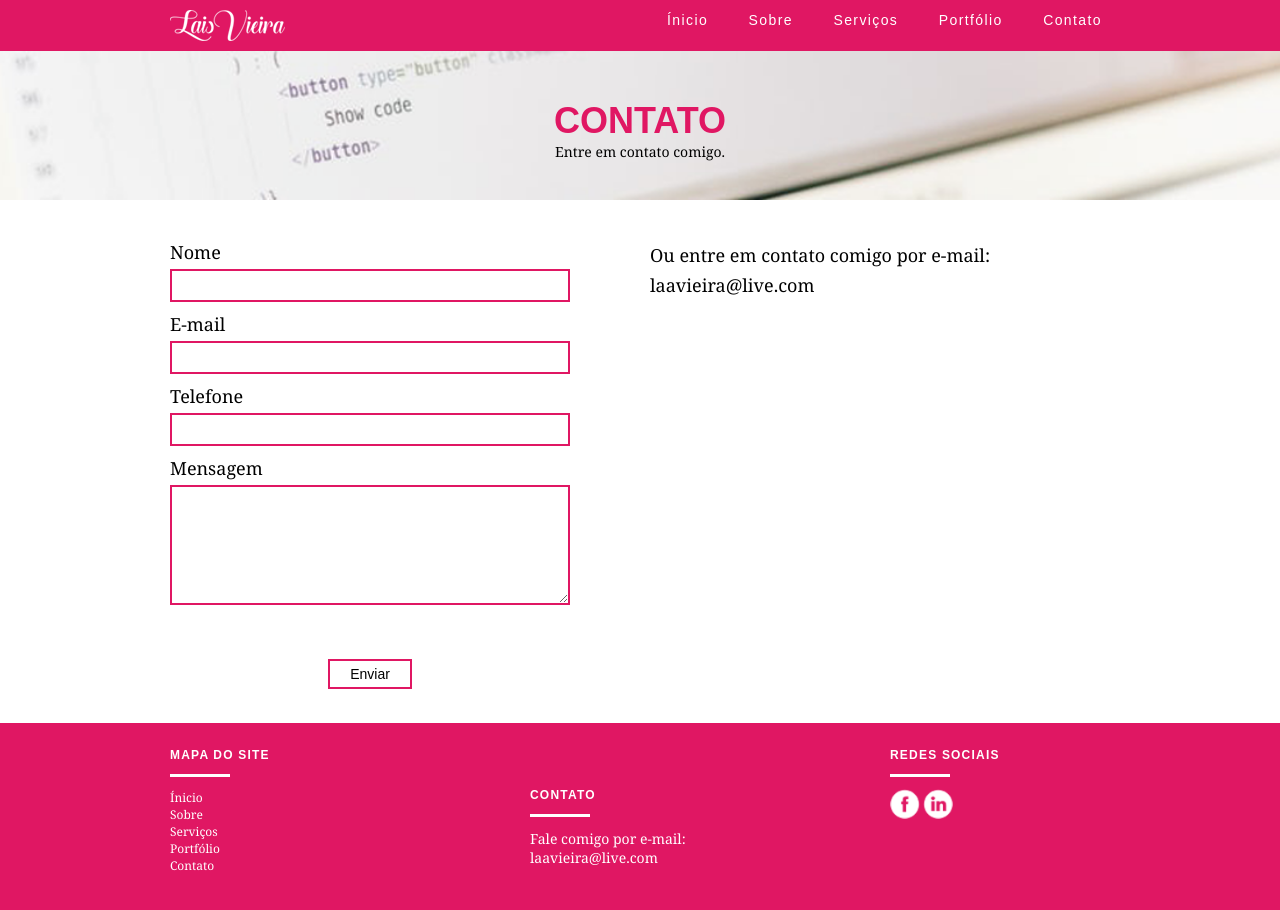
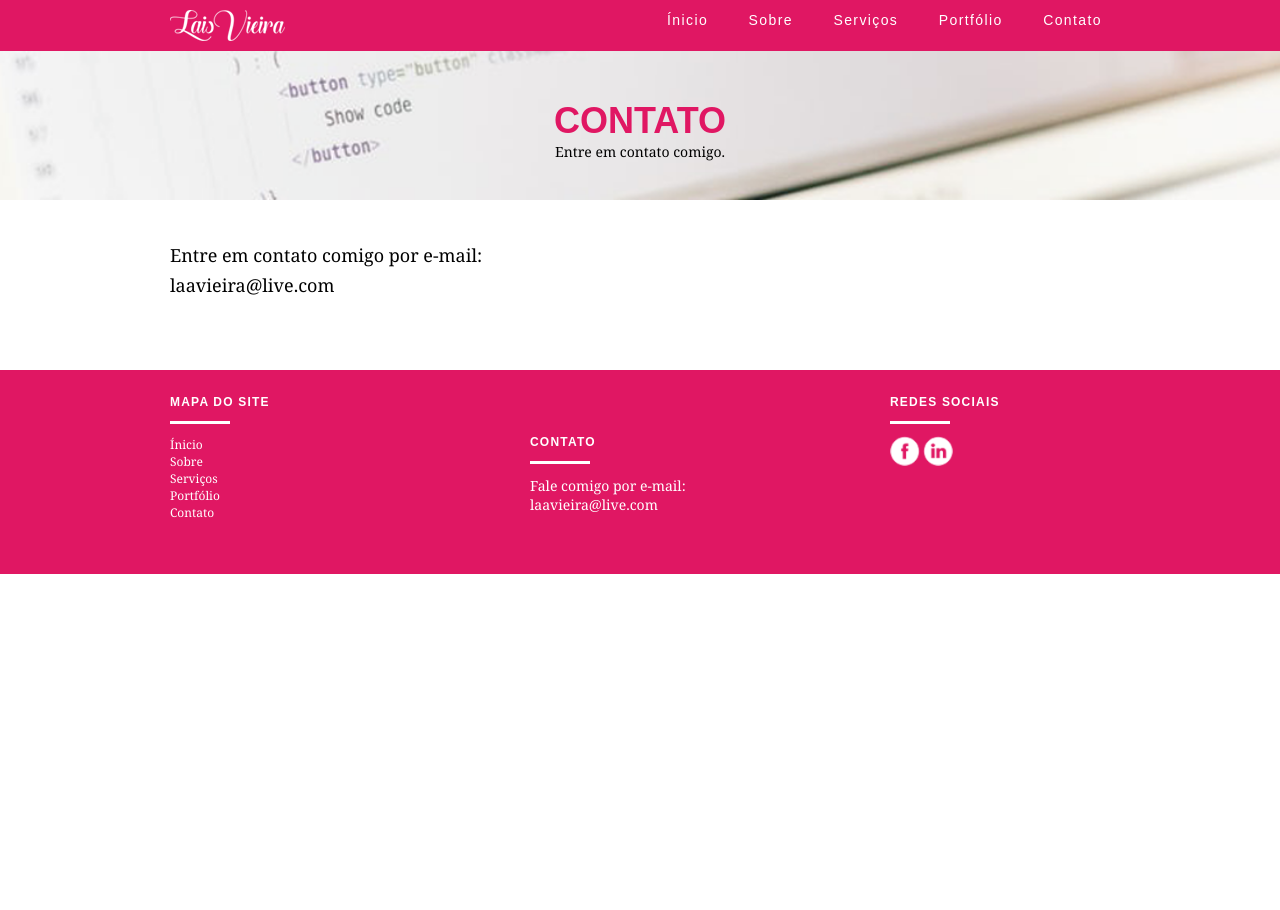
Before and after one commit to laavieira/laavieira.github.io, a plain HTML site: page contato.html in a window 1280 px wide. After the commit the page ends 800 px from the top, so only its background shows below. Drawn offline with Linux system fonts and the light colour scheme; a script that the page names is missing.

Commit message:
Update contato.html

```diff
--- a/contato.html
+++ b/contato.html
@@ -45,7 +45,7 @@
 
 
 <section class="contato container animar-interno">
-		<form  id="form_orcamento" class="contato_form grid-8" action="enviar.php" method="post" name="form" class="formphp">
+		<!--<form  id="form_orcamento" class="contato_form grid-8" action="enviar.php" method="post" name="form" class="formphp">
 		<label for="nome">Nome</label>
 		<input id="nome" name="nome" type="text">
 		<label for="email">E-mail</label>
@@ -58,11 +58,11 @@
 			<div class="btn_rosa">
 				<a href="servicos.html" class="btn">Enviar</a>
 			</div>
-</form>
+</form>-->
 
 
 			<div class="contato_dados grid-8">
-				<span>Ou entre em contato comigo por e-mail:</span>
+				<span>Entre em contato comigo por e-mail:</span>
 				<span>laavieira@live.com</span>
 			</div>
 	</section>
```
